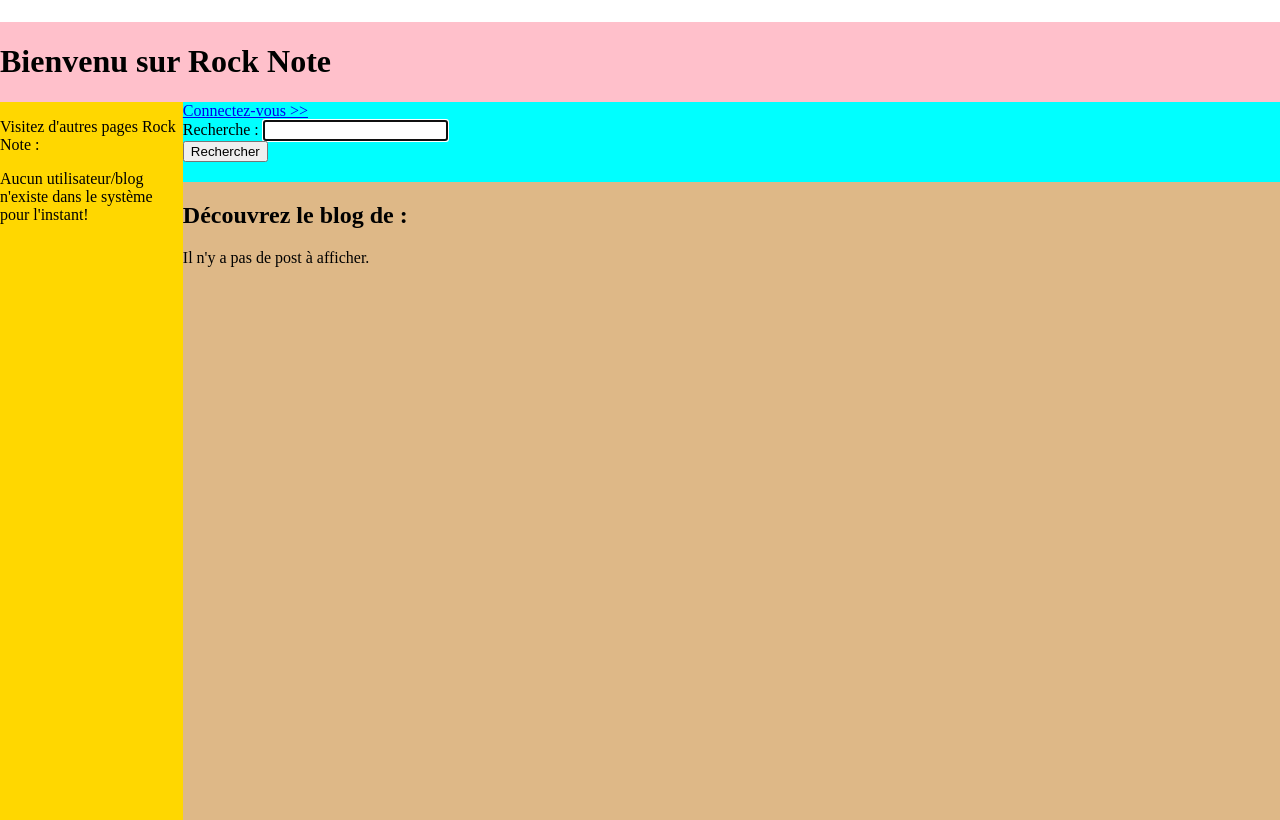
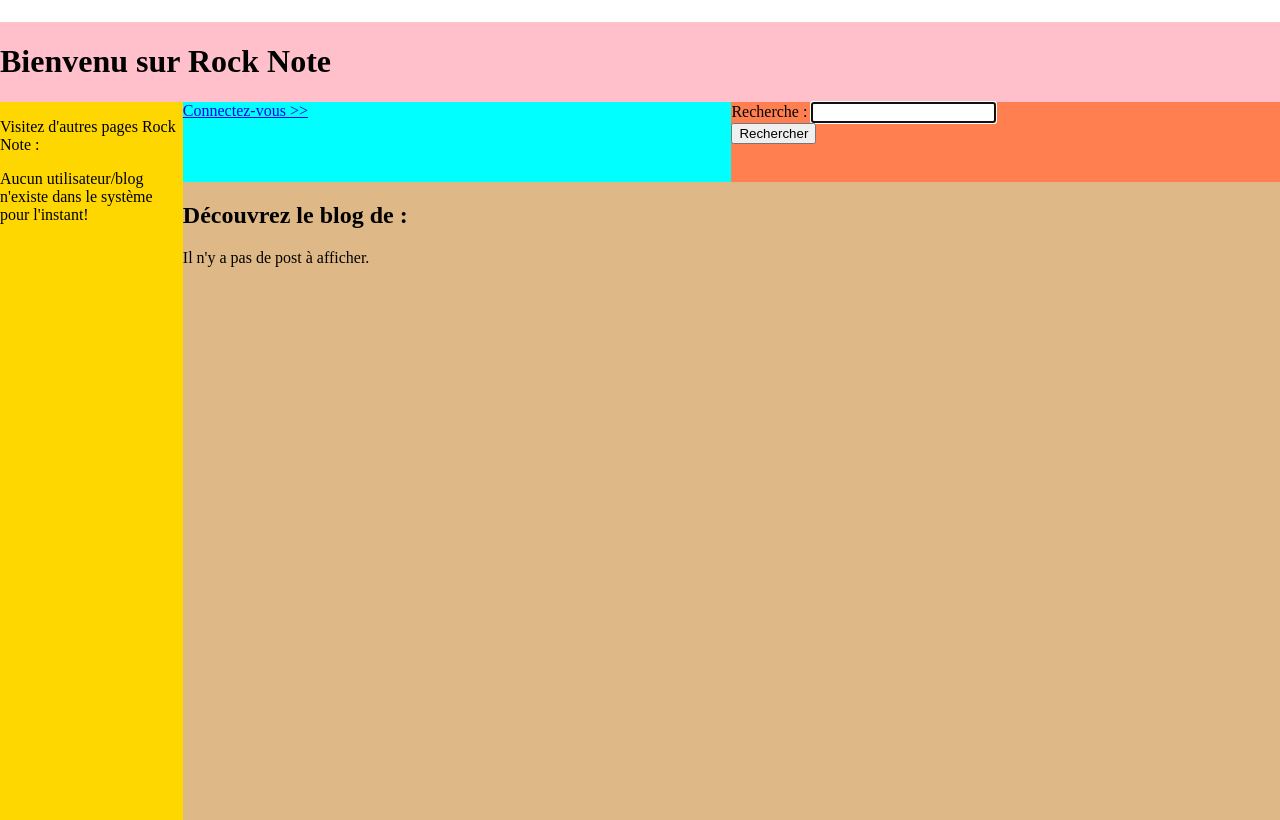
Before and after one commit to thibault-chausson/blog_simple, a PHP site: page / in a window 1280 px wide. Shown: the part 78-898 px from the top of the page. Run offline with PHP 8.4, Linux system fonts and the light colour scheme; data that the repository does not hold is empty.

Commit message:
Mise en page index

```diff
--- a/index.php
+++ b/index.php
@@ -56,8 +56,7 @@ $loginStatus=CheckLogin();
         echo '<a><a href="connexion.php">Connectez-vous >></a></a>';
     }
 
-    include "recherche.php";
-    echo $message_recherche;
+
 
     ?>
 
@@ -125,18 +124,19 @@ $loginStatus=CheckLogin();
         DisplayPostsPage($row60[ID],-1);
     }
 
+    ?>
 
 
 
+</div>
 
+    <div class="recherche">
+        <?php
+            include "recherche.php";
+            echo $message_recherche;
+        ?>
+    </div>
 
-
-
-
-
-
-    ?>
-</div>
 </div>
 
 
--- a/styles/grid.css
+++ b/styles/grid.css
@@ -14,10 +14,15 @@
     background-color: gold;
 }
 .s_menu {
-    grid-area: 2 / 2 / 3 / 8;
+    grid-area: 2 / 2 / 3 / 5;
     background-color: aqua;
 }
 .corps {
     grid-area: 3 / 2 / 11 / 8;
     background-color: burlywood;
 }
+
+.recherche {
+    grid-area: 2 / 5 / 3 / 8;
+    background-color: coral;
+}
```
